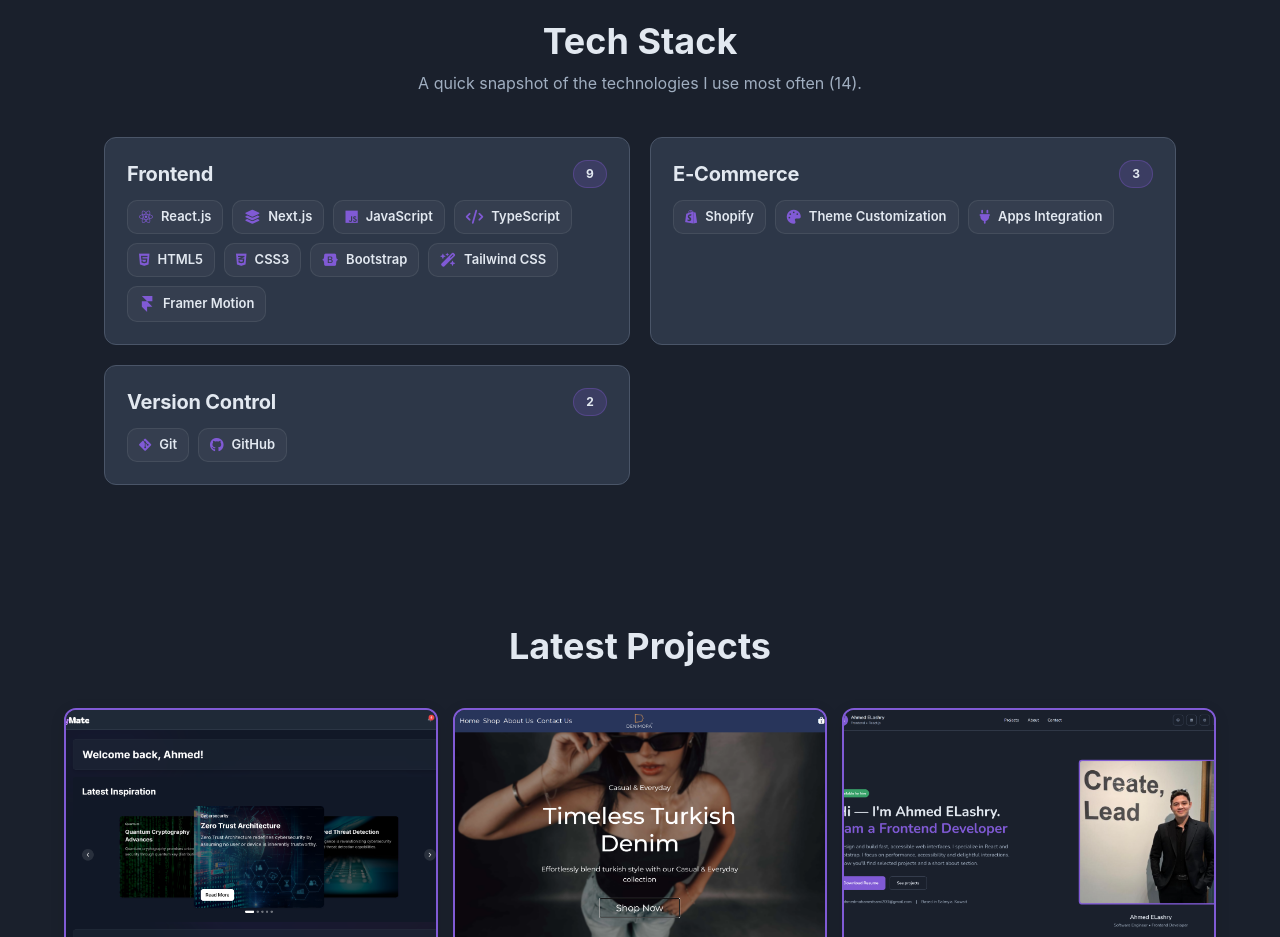
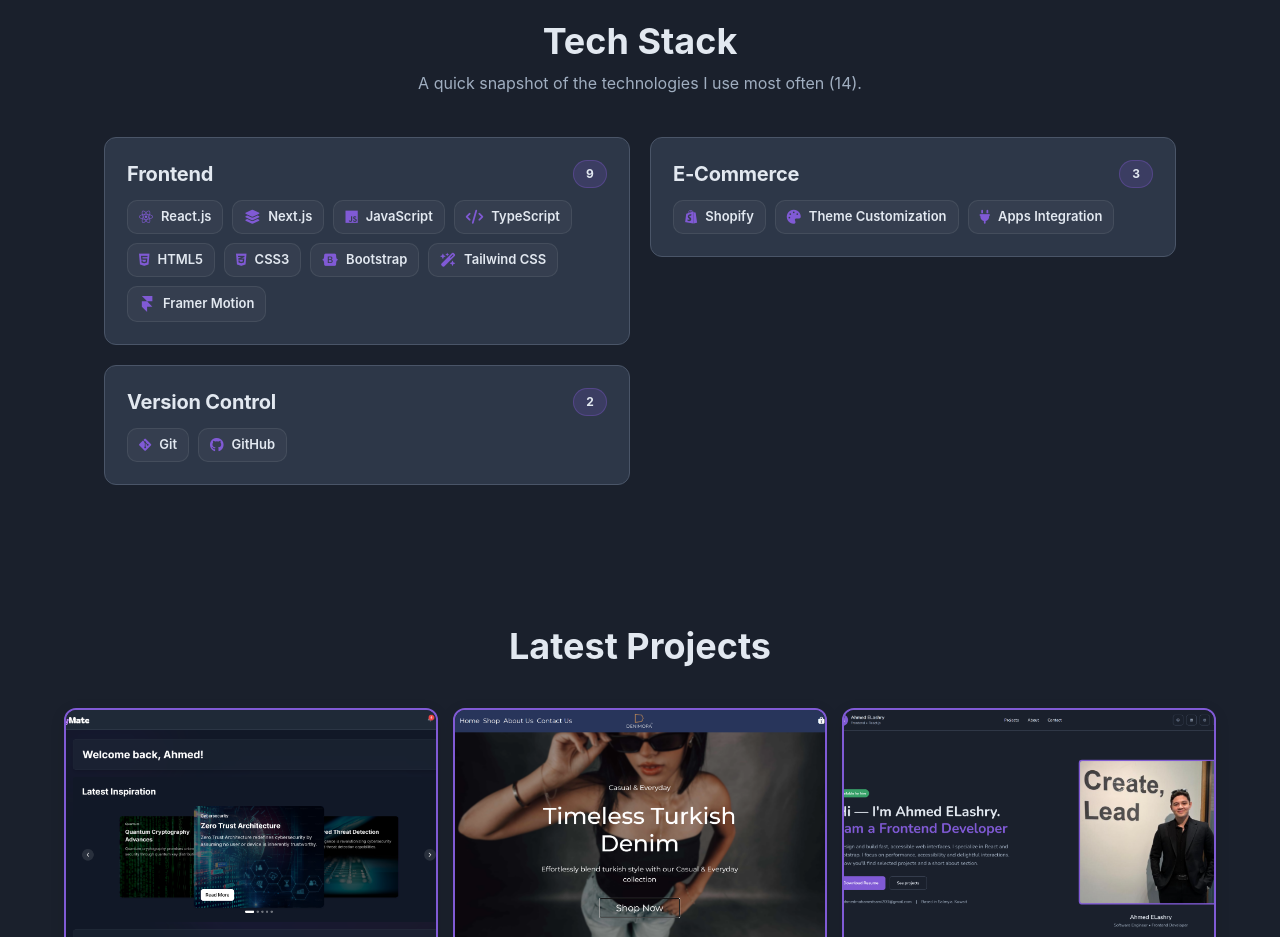
Before and after one commit to AAshry10/Ashry-Portfolio, a React (Create React App) app: page / in a window 1280 px wide. Shown: the part 860-1797 px from the top of the page. Built offline with nearby package versions, Linux system fonts and the light colour scheme.

Commit message:
V . (Teck Stack Styling Fix)

```diff
--- a/src/components/TeckStack/TeckStack.css
+++ b/src/components/TeckStack/TeckStack.css
@@ -34,6 +34,7 @@
   display: grid;
   grid-template-columns: repeat(12, 1fr);
   gap: clamp(1.2rem, 2.5vw, 2rem);
+  align-items: start;
 }
 
 .techstack-card {
@@ -43,6 +44,8 @@
   border-radius: 12px;
   padding: clamp(1.6rem, 2.8vw, 2.2rem);
   transition: transform 0.25s ease, border-color 0.25s ease, box-shadow 0.25s ease;
+  height: fit-content;
+  align-self: start;
 }
 
 .techstack-card:hover {
```
